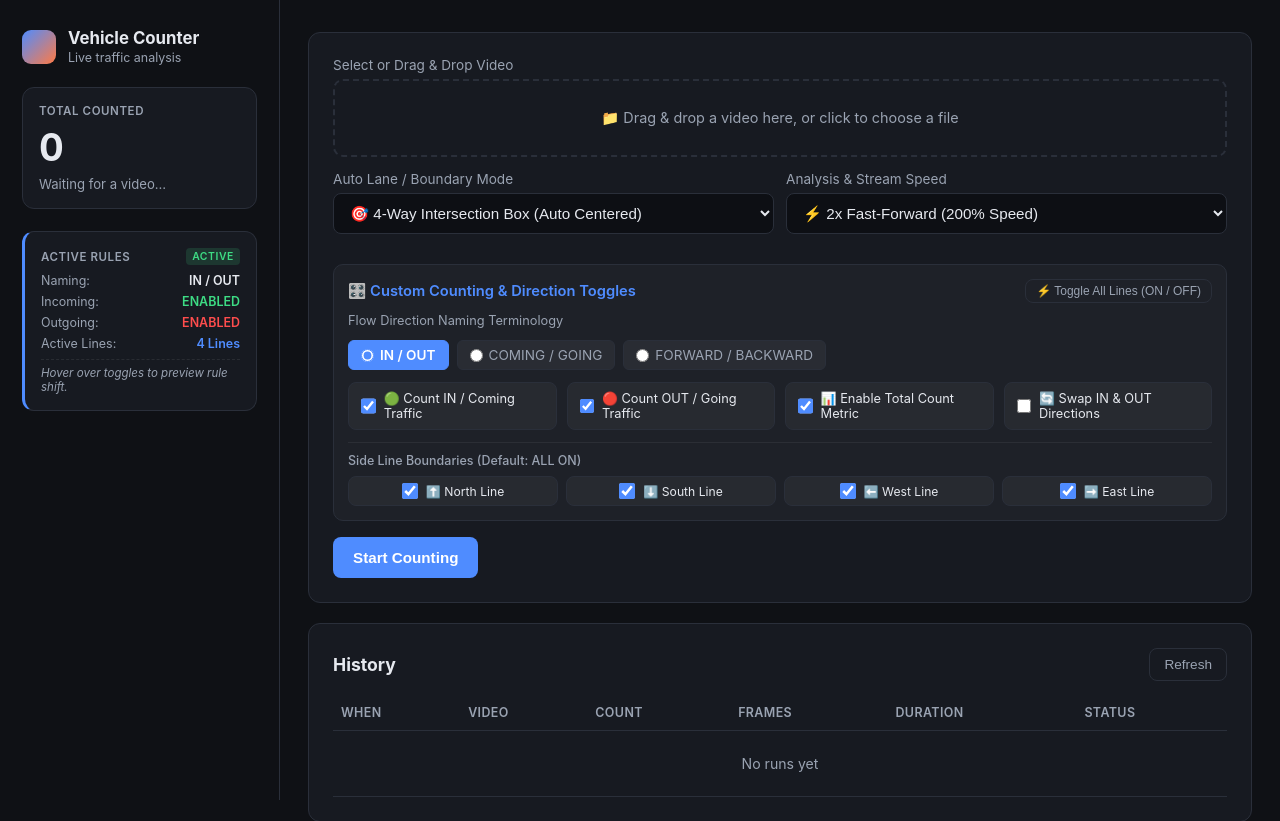
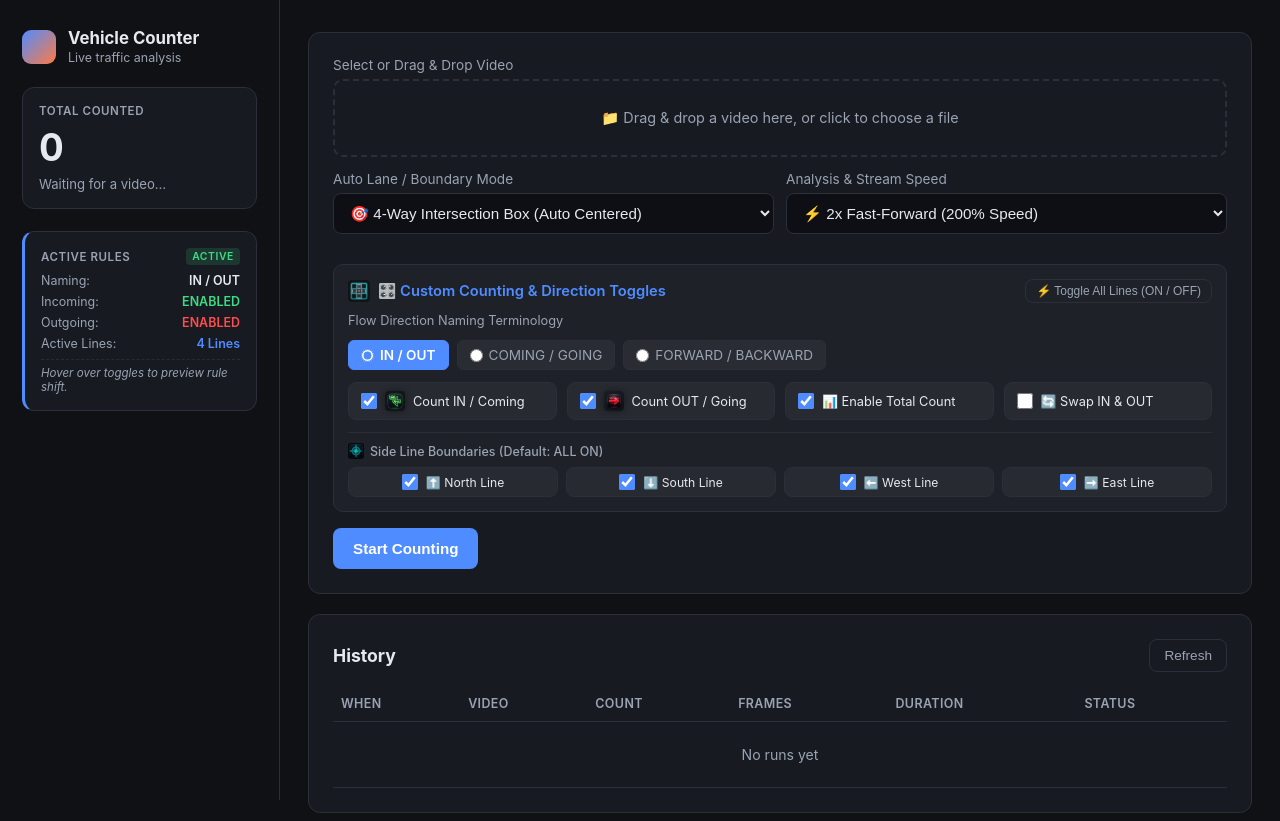
Before and after one commit to Pias009/py_opencv, a Flask app: page / in a window 1280 px wide. Shown: the top 821 px of the page. Run offline with Flask 3, Linux system fonts and the light colour scheme; data that the repository does not hold is empty.

Commit message:
feat: add generated visual button logo icons for traffic flow, compass directions, and intersection boundary setup

```diff
--- a/app/static/style.css
+++ b/app/static/style.css
@@ -350,6 +350,14 @@ button.stop-btn:hover {
   margin: 0;
   cursor: pointer;
 }
+.btn-logo {
+  width: 20px;
+  height: 20px;
+  border-radius: 4px;
+  object-fit: cover;
+  flex-shrink: 0;
+  box-shadow: 0 0 6px rgba(0, 0, 0, 0.4);
+}
 .custom-toggle.side-toggle {
   padding: 6px 8px;
   font-size: 0.76rem;
--- a/app/templates/index.html
+++ b/app/templates/index.html
@@ -108,7 +108,10 @@ FINISH: unreviewed and undocumented is unfinished; this build ends with the fini
       </div>
       <div class="toggle-section" style="margin-top: 16px; padding: 14px; background: rgba(255,255,255,0.03); border: 1px solid var(--border); border-radius: 10px;">
         <div style="display: flex; justify-content: space-between; align-items: center; margin-bottom: 10px;">
-          <h3 style="margin: 0; font-size: 0.92rem; color: var(--accent); font-weight: 600;">🎛️ Custom Counting &amp; Direction Toggles</h3>
+          <h3 style="margin: 0; font-size: 0.92rem; color: var(--accent); font-weight: 600; display: flex; align-items: center; gap: 8px;">
+            <img src="/static/img/intersection_box.png" alt="Intersection" style="width: 22px; height: 22px; border-radius: 4px; object-fit: cover;">
+            <span>🎛️ Custom Counting &amp; Direction Toggles</span>
+          </h3>
           <button id="master-toggle-btn" type="button" class="secondary" style="font-size: 0.75rem; padding: 4px 10px;">⚡ Toggle All Lines (ON / OFF)</button>
         </div>
 
@@ -124,27 +127,32 @@ FINISH: unreviewed and undocumented is unfinished; this build ends with the fini
         <div style="display: grid; grid-template-columns: repeat(auto-fit, minmax(180px, 1fr)); gap: 10px; margin-top: 8px;">
           <label class="custom-toggle" data-tip="Counts all incoming vehicles entering the road intersection">
             <input type="checkbox" id="toggle-in" checked>
-            <span class="toggle-label">🟢 Count IN / Coming Traffic</span>
+            <img src="/static/img/in_flow.png" alt="IN Flow" class="btn-logo">
+            <span class="toggle-label">Count IN / Coming</span>
           </label>
 
           <label class="custom-toggle" data-tip="Counts all outgoing vehicles leaving the road intersection">
             <input type="checkbox" id="toggle-out" checked>
-            <span class="toggle-label">🔴 Count OUT / Going Traffic</span>
+            <img src="/static/img/out_flow.png" alt="OUT Flow" class="btn-logo">
+            <span class="toggle-label">Count OUT / Going</span>
           </label>
 
           <label class="custom-toggle" data-tip="Calculates and displays total overall vehicle count metric">
             <input type="checkbox" id="toggle-total" checked>
-            <span class="toggle-label">📊 Enable Total Count Metric</span>
+            <span class="toggle-label">📊 Enable Total Count</span>
           </label>
 
           <label class="custom-toggle" data-tip="Flips vector normal to swap incoming and outgoing directions">
             <input type="checkbox" id="invert-check">
-            <span class="toggle-label">🔄 Swap IN &amp; OUT Directions</span>
+            <span class="toggle-label">🔄 Swap IN &amp; OUT</span>
           </label>
         </div>
 
         <div style="margin-top: 12px; border-top: 1px solid rgba(255,255,255,0.06); padding-top: 10px;">
-          <span style="font-size: 0.78rem; color: var(--text-dim); display: block; margin-bottom: 8px; font-weight: 500;">Side Line Boundaries (Default: ALL ON)</span>
+          <div style="display: flex; align-items: center; gap: 6px; margin-bottom: 8px;">
+            <img src="/static/img/compass.png" alt="Compass" style="width: 16px; height: 16px; border-radius: 3px; object-fit: cover;">
+            <span style="font-size: 0.78rem; color: var(--text-dim); font-weight: 500;">Side Line Boundaries (Default: ALL ON)</span>
+          </div>
           <div style="display: grid; grid-template-columns: repeat(4, 1fr); gap: 8px;" id="side-lines-container">
             <label class="custom-toggle side-toggle" data-tip="Tracks vehicles crossing the top North boundary line"><input type="checkbox" class="line-check" value="North" checked> <span>⬆️ North Line</span></label>
             <label class="custom-toggle side-toggle" data-tip="Tracks vehicles crossing the bottom South boundary line"><input type="checkbox" class="line-check" value="South" checked> <span>⬇️ South Line</span></label>
```
Also changed, not shown: app/static/img/compass.png (added), app/static/img/in_flow.png (added), app/static/img/intersection_box.png (added), app/static/img/out_flow.png (added).
